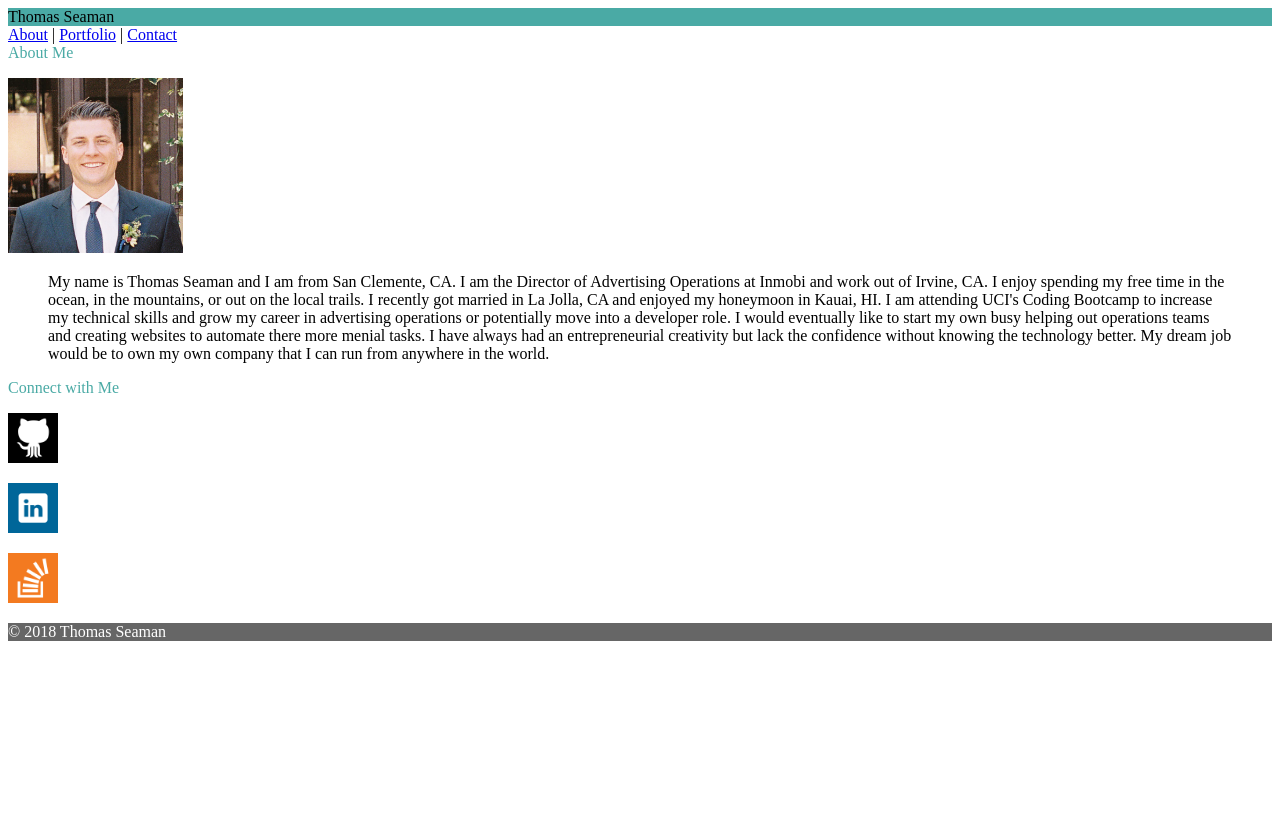
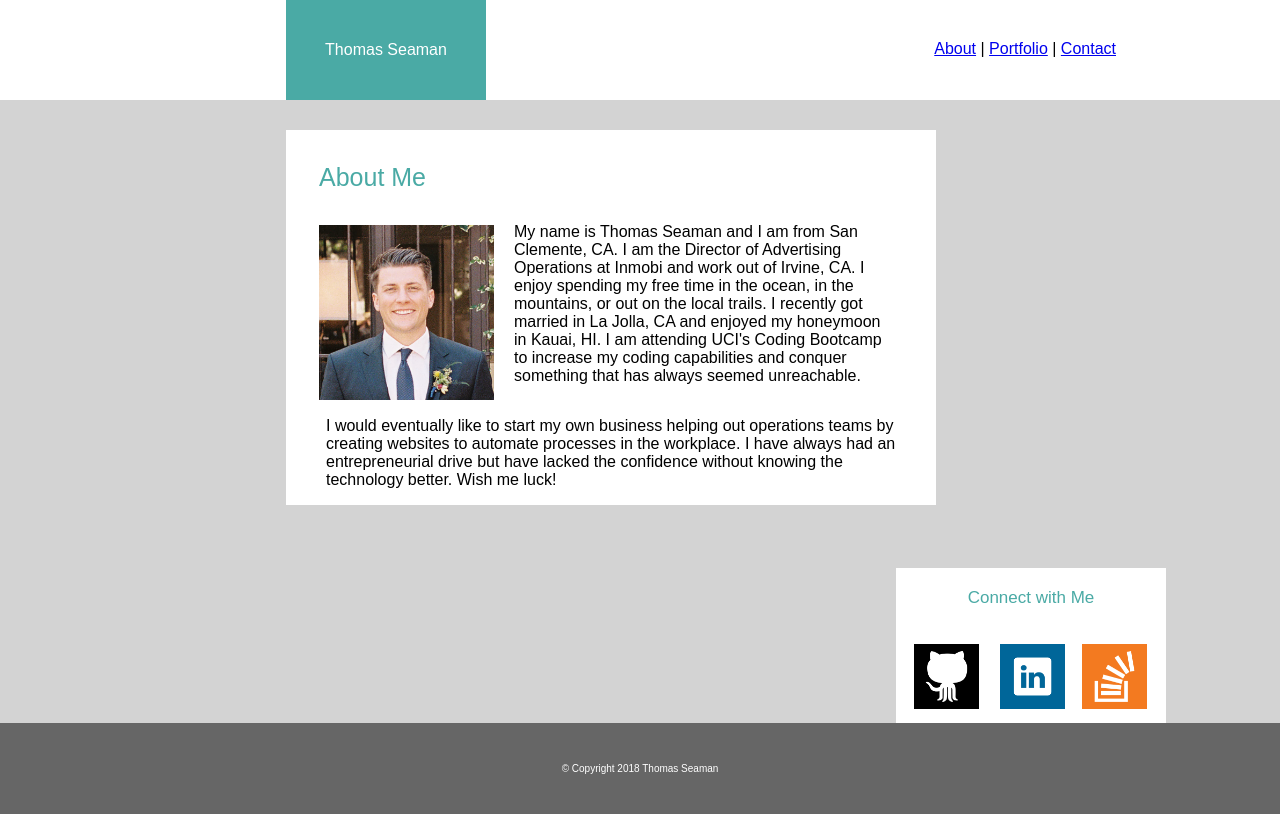
Before and after one commit to ThomasSeaman/Basic-Portfolio, a plain HTML site: page index.html in a window 1280 px wide. Drawn offline with Linux system fonts and the light colour scheme.

Commit message:
index-about done

```diff
--- a/assets/css/style.css
+++ b/assets/css/style.css
@@ -1,20 +1,140 @@
 body{
-    background-color:#ffffff;
+    background-color:lightgray;
+    font-family:'Arial', 'Helvetica Neue', Helvetica, sans-serif;
+    text-align: center;
+    margin:auto;
 }
 
-header{
+.header{
     background-color:#4aaaa5;
+    color:#ffffff;
+    width:200px;
+    height:100px;
+    line-height: 100px;
+    vertical-align: middle;
+    margin-left: 286px;
 }
 
+.navbox {
+    background-color:#ffffff;
+    text-align:center;
+    margin:auto;
+    width:100%;
+    float:left;
+}
+
+nav{
+    float:right;
+    margin-top:-60px;
+    margin-right:164px;
+}
+
+
+.articlebox{
+    background-color:#ffffff;
+    width:650px;
+    float:left;
+    text-align: center;
+    margin-left:286px;
+    margin-top:30px;
+    margin-bottom:33px;
+}
+
+.figureaboutme{
+    background-color:#ffffff;
+    text-align:left;
+}
+
+.p1{
+    width: 379px;
+    float: left;
+    margin-left: 20px;
+    margin-top: -2px;
+    font:#777777;
+}
+
+.p2{
+    float:left;
+    font:#777777;
+}
+
+.headshotimage{
+    clear: both;
+    float:left;
+    margin-left:33px;
+}
 .articleaboutme{
     color:#4aaaa5;
+    clear: both;
+    float:left;
+    width:476px;
+    padding:33px;
+    text-align:left;
+    font-size:25px;
+}
+
+.connectbox{
+    background-color:#ffffff;
+    font-size:17px;
+    width:270px;
+    height:155px;
+    text-align: center;
+    margin-right:114px;
+    margin-top:30px;
+    float:right;
+}
+
+#githubimage{
+    float:left;
+    width: 101px;
+    padding-top: -7px;
+}
+
+#linkedinimage{
+    float:left;
+    width: 70px;
+    padding-top: -7px;
+}
+
+#stackoverflowimage{
+    float:left;
+    width: 95px;
+    padding-top: -7px;
 }
 
 .aside {
     color:#4aaaa5;
+    clear:both;
+    line-height: 59px;
+    vertical-align: middle;
+}
+
+
+
+
+
+.aside{
+    background-color:#ffffff;
+}
+
+
+
+
+.contactbox{
+    background-color:#ffffff;
+}
+
+.portfoliobox{
+    background-color:#ffffff;
 }
 
 footer{
     background-color:#666666;
-    color:white;
+    color:#ffffff;
+    padding:40px;
+    font-size:10px;
+    text-align: center;
+    margin:auto;
+    clear: both;
+    margin-top:10px;
 }
--- a/index.html
+++ b/index.html
@@ -8,39 +8,53 @@
     <link rel="stylesheet" type="text/css" href="./assets/css/style.css">
 </head>
 <body>
-    <header>Thomas Seaman</header>
+
+    <div class="navbox">
+
+        <header class="header">Thomas Seaman</header>
 
             <nav><a href="index.html">About</a> | <a href="portfolio.html">Portfolio</a> | <a href="contact.html">Contact</a></nav>
 
+    </div>
+
+    <div class="articlebox">
+
         <article class="articleaboutme">About Me</article>
 
-    <p>
         <img src="assets/images/headshot.jpg" class="headshotimage" alt="Photo" height="175" width="175">
-    </p>
 
-    <figure class="figureaboutme">My name is Thomas Seaman and I am from San Clemente, CA. I am the Director of Advertising Operations at Inmobi and work out of Irvine, CA. I enjoy spending my free time in the ocean, in the mountains, or out on the local trails. I recently got married in La Jolla, CA and enjoyed my honeymoon in Kauai, HI. I am attending UCI's Coding Bootcamp to increase my technical skills and grow my career in advertising operations or potentially move into a developer role. I would eventually like to start my own busy helping out operations teams and creating websites to automate there more menial tasks. I have always had an entrepreneurial creativity but lack the confidence without knowing the technology better. My dream job would be to own my own company that I can run from anywhere in the world.</figure>
+        <figure class="figureaboutme">
+            <p class="p1">My name is Thomas Seaman and I am from San Clemente, CA. I am the Director of Advertising Operations at Inmobi and work out of Irvine, CA. I enjoy spending my free time in the ocean, in the mountains, or out on the local trails. I recently got married in La Jolla, CA and enjoyed my honeymoon in Kauai, HI. I am attending UCI's Coding Bootcamp to increase my coding capabilities and conquer something that has always seemed unreachable.</p>
+            <p class="p2">I would eventually like to start my own business helping out operations teams by creating websites to automate processes in the workplace. I have always had an entrepreneurial drive but have lacked the confidence without knowing the technology better. Wish me luck!</p>
 
+        </figure>
+
+    </div>
+
+    <div class="connectbox">
         <aside class="aside">Connect with Me</aside>
 
         <p id="githubimage">
             <a href="https://github.com/ThomasSeaman" target="_blank">
-        <img src="assets/images/githubimage.png" alt="gitlab" height="50" width="50">
+            <img src="assets/images/githubimage.png" alt="gitlab" height="65" width="65">
             </a>
         </p>
 
         <p id="linkedinimage">
             <a href="https://www.linkedin.com/in/thomas-seaman-274a3850/" target="_blank">
-        <img src="assets/images/linkedinimage.png" alt="linkedin" height="50" width="50">
+            <img src="assets/images/linkedinimage.png" alt="linkedin" height="65" width="65">
             </a>
         </p>
 
         <p id="stackoverflowimage">
             <a href="https://stackexchange.com/users/12590295/tseaman" target="_blank">
-        <img src="assets/images/stackoverflowimage.png" alt="stackoverflow" height="50" width="50">
+            <img src="assets/images/stackoverflowimage.png" alt="stackoverflow" height="65" width="65">
             </a>
         </p>
 
-    <footer class="footer"> &copy; 2018 Thomas Seaman</footer>
+    </div>
+
+    <footer class="footer"> &copy; Copyright 2018 Thomas Seaman</footer>
 
 </body>
 </html>
```
Also changed, not shown: contact.html (+19 -7 lines), portfolio.html (+13 -3 lines), assets/images/wavesbackground.png (added), 1 other file. Lines whose indentation alone changed are shown as unchanged.
